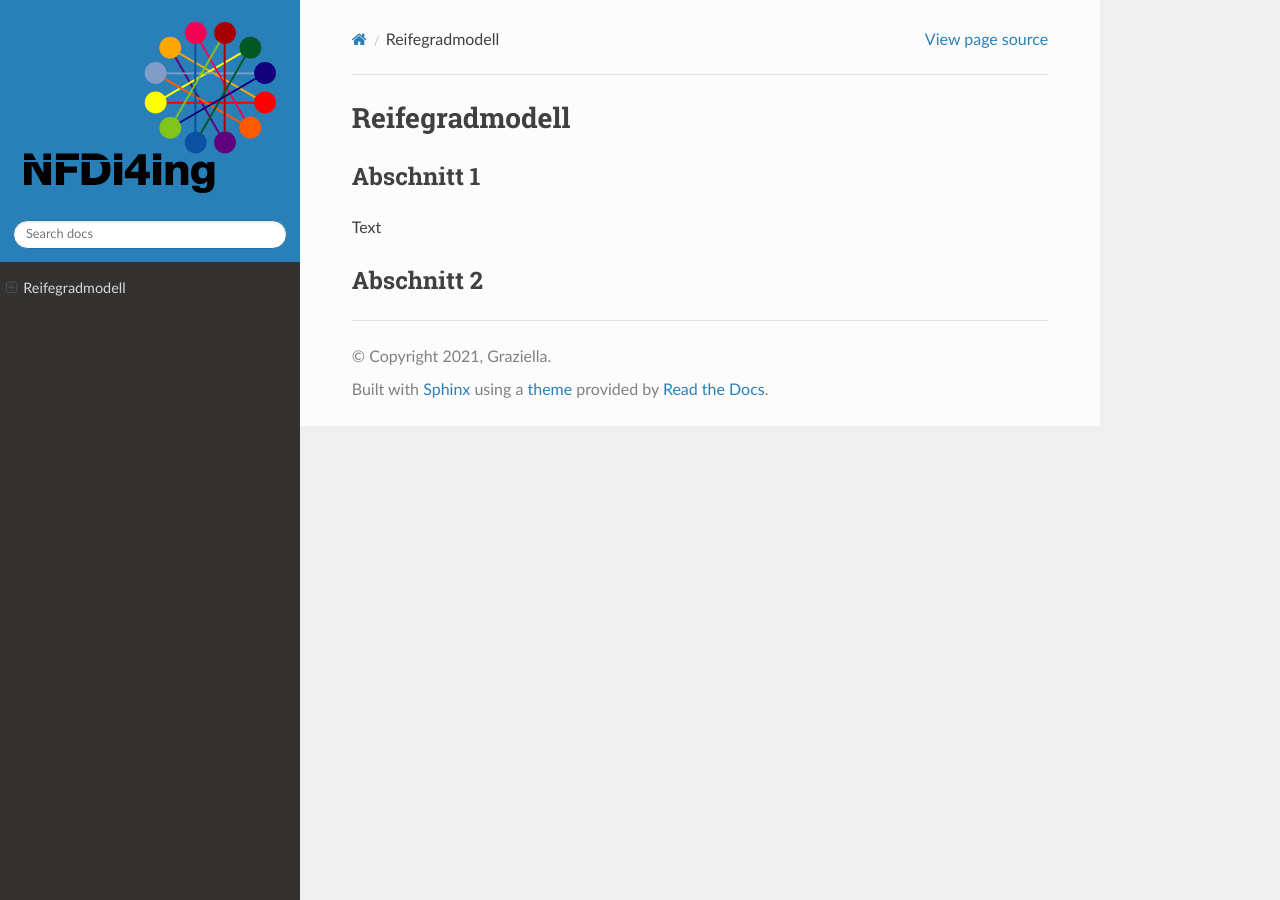
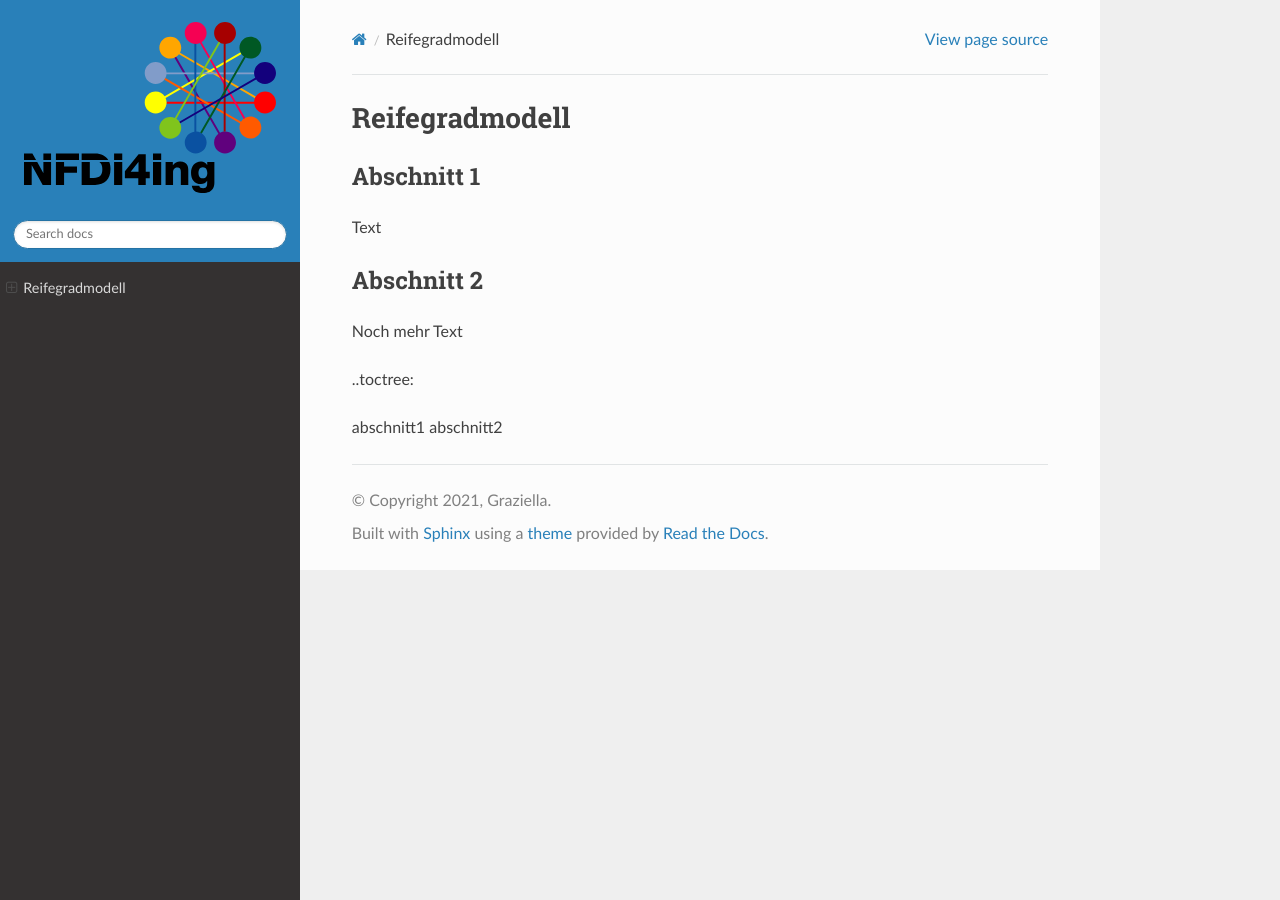
Before and after one commit to LUHMW/MaturityModel, a Sphinx documentation site: the page built from docs/source/reifegradmodell.rst, in a window 1280 px wide. Built offline with Sphinx 7.4.7 and the Read the Docs theme 2.0.0, drawn with Linux system fonts in a browser that asks for light colours; pages that are not in the unit, such as notebooks, are missing from menus.

Commit message:
Update reifegradmodell.rst

```diff
--- a/docs/source/reifegradmodell.rst
+++ b/docs/source/reifegradmodell.rst
@@ -8,3 +8,10 @@
 
 Abschnitt 2
 -----------
+Noch mehr Text
+
+
+..toctree::
+
+abschnitt1
+abschnitt2
```
